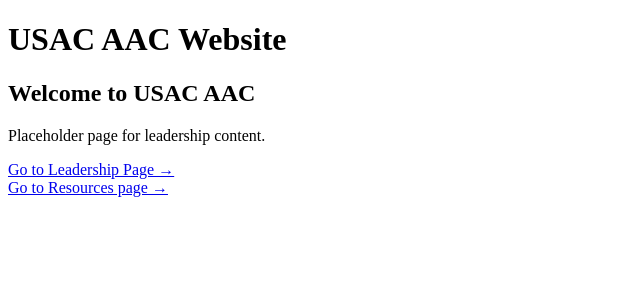
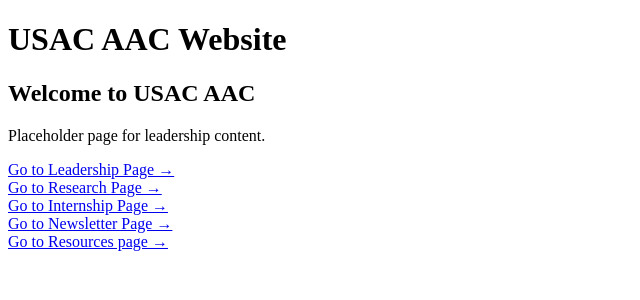
Before and after one commit to hillarynve/usac-aac-website, a Next.js app: page / in a window 1280 px wide. Shown: the top 300 px of the page, without its empty margins (0-640 px from the left). Built offline with nearby package versions, Linux system fonts and the light colour scheme.

Commit message:
Fixed merging

```diff
--- a/app/page.tsx
+++ b/app/page.tsx
@@ -15,7 +15,33 @@ export default function Home() {
       >
         Go to Leadership Page →
       </Link>
+      <br></br>
+      {/* Simple link to Research page */}
+      <Link
+        href="/research"
+        className="mt-4 inline-block text-blue-600 hover:underline"
+      >
+        Go to Research Page →
+      </Link>
+      <br></br>
 
+      {/* Simple link to internships page */}
+      <Link
+        href="/internship"
+        className="mt-4 inline-block text-blue-600 hover:underline"
+      >
+        Go to Internship Page →
+      </Link>
+      <br></br>
+
+      {/* Simple link to Newsletter page */}
+
+      <Link
+        href="/newsletter"
+        className="mt-4 inline-block text-blue-600 hover:underline"
+      >
+        Go to Newsletter Page →
+      </Link>
       <br></br>
 
       {/* Link to the Resources page */}
@@ -25,6 +51,8 @@ export default function Home() {
       >
         Go to Resources page →
       </Link>
+      <br></br>
+
 
     </section>
   );
```
